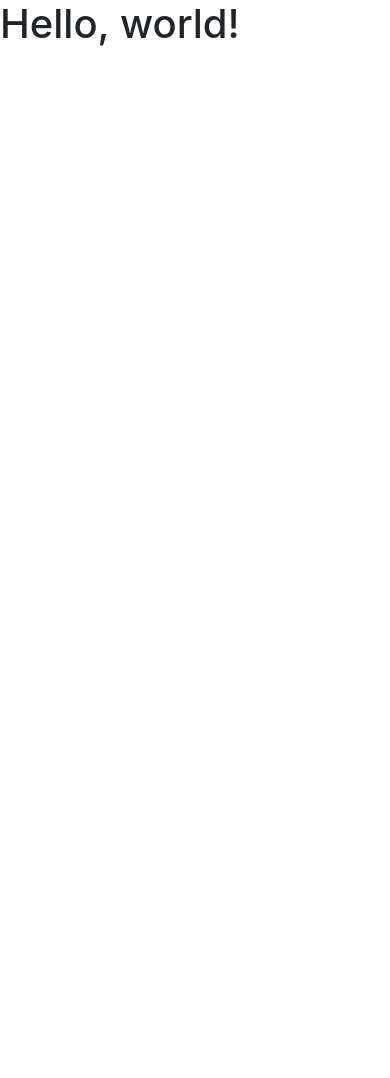
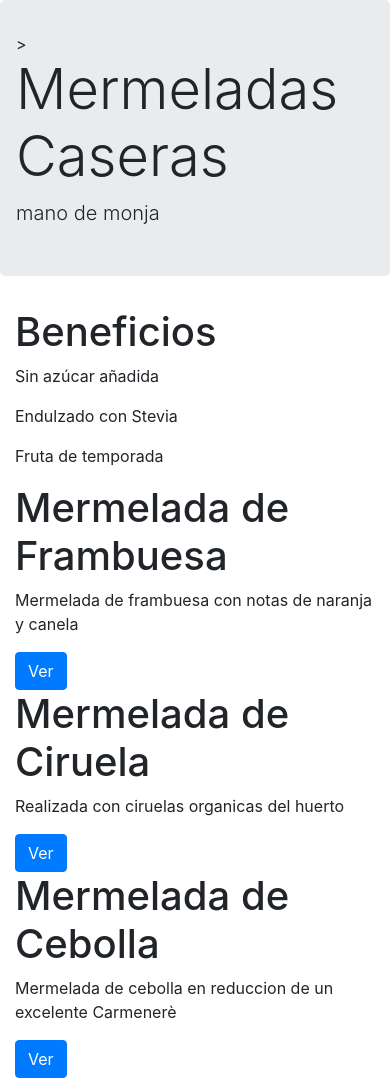
Before and after one commit to pcidsoto/Ejemplo-de-pagina-web-con-responsive, a website: page index.html in a window 390 px wide. Before the commit the page ends 844 px from the top, so only its background shows below. Drawn offline with nearby package versions, Linux system fonts and the light colour scheme.

Commit message:
trabajo de grillas responsive, index.html

```diff
--- a/index.html
+++ b/index.html
@@ -8,16 +8,65 @@
     <!-- Bootstrap CSS -->
     <link rel="stylesheet" href="node_modules/bootstrap/dist/css/bootstrap.min.css" >
 
-    <title>Hello, world!</title>
+    <title>Mermeladas caseras</title>
   </head>
   <body>
-    <h1>Hello, world!</h1>
-
     <!-- Optional JavaScript -->
     <!-- jQuery first, then Popper.js, then Bootstrap JS -->
     <script src="node_modules/jquery/dist/jquery.min.js" ></script>
     <script src="node_modules/popper.js/dist/popper.min.js"></script>
     <script src="node_modules/bootstrap/dist/js/bootstrap.min.js"></script>
 
+    <div class = "jumbotron">
+
+            <!--display 4 muestra titulo-->>
+            <h1 class="display-4">Mermeladas Caseras</h1>
+            <!--subtitulo-->
+            <p class="lead">mano de monja</p>
+
+
+
+    </div>
+
+
+    <div class="container">
+        <p class="h1">Beneficios</p>
+        <div class="row">
+            <p class="col-sm">Sin azúcar añadida</p>
+            <p class="col-sm">Endulzado con Stevia</p>
+            <p class="col-sm">Fruta de temporada</p>
+        </div>
+
+        <div class="row">
+            <h1 class="col-md-8">Mermelada de Frambuesa</h1>
+            <p class="col-md-8">Mermelada de frambuesa con notas de naranja y canela</p>
+            <div class="col-md-8">
+                <button type="button" class="btn btn-primary">Ver</button>
+            </div>
+
+        </div>
+        <div class="row">
+            <h1 class="col-md-8">Mermelada de Ciruela</h1>
+            <p class="col-md-8">Realizada con ciruelas organicas del huerto</p>
+            <div class="col-md-8">
+                <button type="button" class="btn btn-primary">Ver</button>
+            </div>
+        </div>
+        <div class="row">
+            <h1 class="col-md-8">Mermelada de Cebolla</h1>
+            <p class="col-md-8">Mermelada de cebolla en reduccion de un excelente Carmenerè</p>
+            <div class="col-md-8">
+                <button type="button" class="btn btn-primary">Ver</button>
+            </div>
+        </div>
+    </div>
+
+
+
+
+
+
+
+
   </body>
 </html>
```
